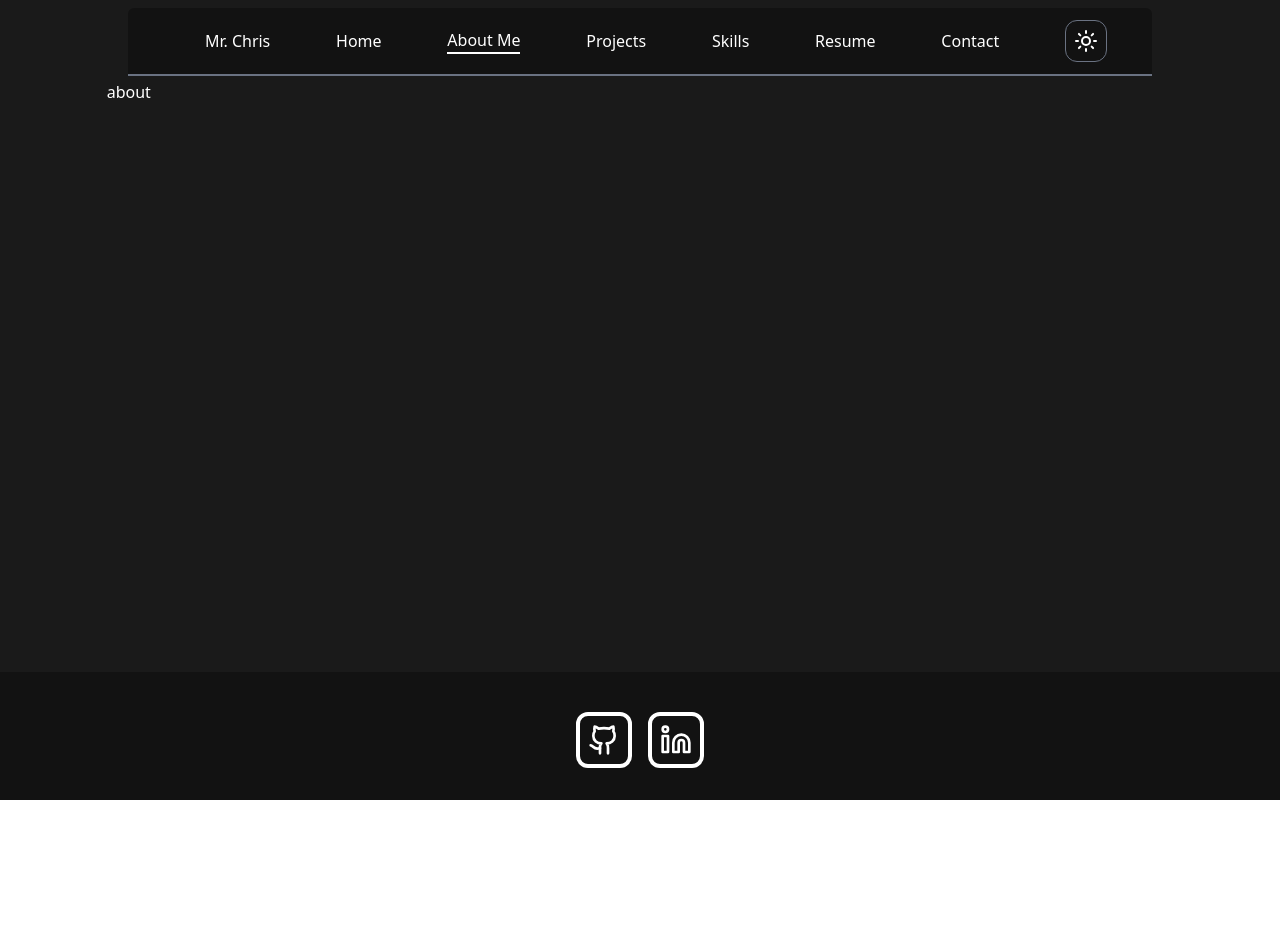
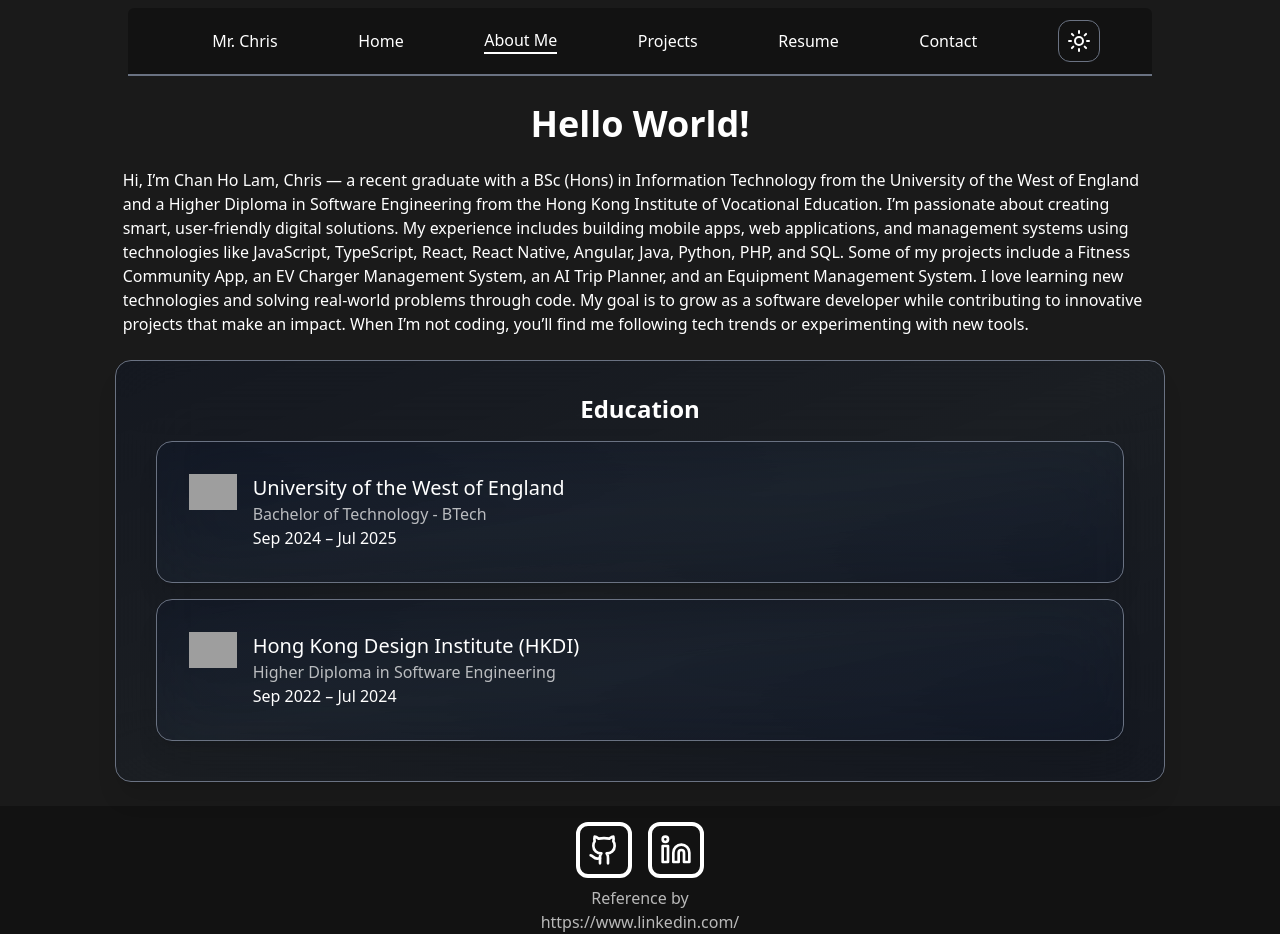
Before and after one commit to MrChris-git/portfolio, a Next.js app: page /about in a window 1280 px wide. Before the commit the page ends 800 px from the top, so only its background shows below. Built offline with nearby package versions, Linux system fonts and the light colour scheme; grey boxes are pictures that could not be loaded.

Commit message:
About page

```diff
--- a/src/app/about/page.tsx
+++ b/src/app/about/page.tsx
@@ -1,9 +1,69 @@
+import Card from "@/components/card";
+import H1 from "@/components/h1";
+import H2 from "@/components/h2";
+import H3 from "@/components/h3";
 import Label from "@/components/label";
+import { educations } from "@/data/educations";
+
+const formatMonthYear = (date: Date) =>
+  date.toLocaleString("en-US", { month: "short", year: "numeric" });
+
+const formatDateRange = (start: Date, end: Date) =>
+  `${formatMonthYear(start)} – ${formatMonthYear(end)}`;
 
 const About = () => {
+  const aboutMe = `Hi, I’m Chan Ho Lam, Chris — a recent graduate with a BSc (Hons) in Information Technology from the University of the West of England and a Higher Diploma in Software Engineering from the Hong Kong Institute of Vocational Education.
+
+I’m passionate about creating smart, user-friendly digital solutions. My experience includes building mobile apps, web applications, and management systems using technologies like JavaScript, TypeScript, React, React Native, Angular, Java, Python, PHP, and SQL.
+
+Some of my projects include a Fitness Community App, an EV Charger Management System, an AI Trip Planner, and an Equipment Management System.
+
+I love learning new technologies and solving real-world problems through code. My goal is to grow as a software developer while contributing to innovative projects that make an impact.
+
+When I’m not coding, you’ll find me following tech trends or experimenting with new tools.`;
+
   return (
-    <div>
-      <Label>about</Label>
+    <div className="flex flex-col justify-center">
+      <H1 className="text-center py-6 font-semibold">Hello World!</H1>
+      <Label className="px-4">{aboutMe}</Label>
+      <Card className="m-2 p-6 sm:p-8 flex-col my-6">
+        <div className="flex w-full justify-center">
+          <H2 className="mb-2 font-semibold">Education</H2>
+        </div>
+        {educations
+          .slice()
+          .reverse()
+          .map(
+            ({ iconUri, school, degree, fieldOfStudy, startDate, endDate }) => {
+              return (
+                <Card
+                  className="m-2 p-6 sm:p-8 items-start md:flex-row flex-col"
+                  key={`${school}-${startDate.toString()}`}
+                >
+                  {iconUri ? (
+                    <img
+                      className="mr-4 object-contain"
+                      src={iconUri}
+                      width={48}
+                      alt={`${school} logo`}
+                    />
+                  ) : null}
+                  <div>
+                    <H3 id="school">{school}</H3>
+                    <br />
+                    <Label id="degree" className="opacity-70">
+                      {degree}
+                    </Label>
+                    <br />
+                    <Label id="date">
+                      {formatDateRange(startDate, endDate)}
+                    </Label>
+                  </div>
+                </Card>
+              );
+            }
+          )}
+      </Card>
     </div>
   );
 };
--- a/src/app/page.tsx
+++ b/src/app/page.tsx
@@ -1,8 +1,10 @@
 import Button from "@/components/button";
+import Card from "@/components/card";
 import Container from "@/components/container";
 import H1 from "@/components/h1";
 import H3 from "@/components/h3";
 import Label from "@/components/label";
+import { linearGradient } from "@/constants/css.c";
 import { programLang } from "@/data/programLang";
 import { Mail, SquareArrowOutUpRight } from "lucide-react";
 import Link from "next/link";
@@ -21,6 +23,9 @@ const Home = () => {
     );
   };
 
+  const iconClass =
+    "pl-2 origin-center transform transition-transform duration-300 ";
+
   const btnData: linkBtnProps[] = [
     {
       href: "/projects",
@@ -28,7 +33,7 @@ const Home = () => {
         <>
           Projects
           <SquareArrowOutUpRight
-            className="pl-2 origin-center transform transition-transform duration-300 group-hover:rotate-45 group-hover:-translate-y-1"
+            className={`${iconClass} group-hover:rotate-45 group-hover:-translate-y-1 group-hover:translate-x-0.5`}
             size={24}
           />
         </>
@@ -40,7 +45,7 @@ const Home = () => {
         <>
           Contact
           <Mail
-            className="pl-2 origin-center transform transition-transform duration-300 group-hover:rotate-25 group-hover:-translate-y-0.5 group-hover:translate-x-1"
+            className={`${iconClass} group-hover:rotate-25 group-hover:-translate-y-0.5 group-hover:translate-x-1`}
             size={24}
           />
         </>
@@ -51,24 +56,25 @@ const Home = () => {
   return (
     <div id="context" className="flex md:flex-row flex-col p-2 justify-between">
       <div id="left-box" className="flex-2/3">
-        <div id="word-box" className="flex flex-col md:pt-12 justify-center">
-          <H3>Hi, I’m Chris,</H3>
-          <H1>A passionate software developer.</H1>
-          <Label className="pt-1">
+        <div
+          id="word-box"
+          className="flex flex-col md:pt-12 pt-2 justify-center"
+        >
+          <H3 className="font-semibold">Hi, I’m Chris,</H3>
+          <H1 className="font-semibold">A passionate software developer.</H1>
+          <Label className="pt-1 font-semibold">
             I&apos;m a Hong Kong who loves building application products.
           </Label>
         </div>
         <div id="skill-box" className="flex flex-wrap my-4">
           {programLang.map((label) => {
             return (
-              <div
+              <Card
                 key={label}
-                className="flex m-2 px-3 py-1 bg-[#FFFFFF] dark:bg-[#121212]
-                border border-gray-700 rounded-full items-center
-                transform transition-transform duration-300 ease-in-out hover:scale-105"
+                className={`flex m-2 px-3 py-1 transform transition-transform duration-300 ease-in-out hover:scale-105`}
               >
                 <Label className="">{label}</Label>
-              </div>
+              </Card>
             );
           })}
         </div>
@@ -78,7 +84,7 @@ const Home = () => {
           })}
         </div>
         <div>
-          <Label>
+          <Label className="font-semibold">
             {
               "Crafted using Next.js and Tailwind CSS, this website ensures a smooth, responsive experience on any screen size."
             }
--- /dev/null
+++ b/src/components/card.tsx
@@ -0,0 +1,22 @@
+import { linearGradient } from "@/constants/css.c";
+import React, { FC, ReactNode } from "react";
+
+export type cardProps = {
+  className?: string;
+  children?: ReactNode;
+};
+
+const Card: FC<cardProps> = ({ className, children }) => {
+  return (
+    <div
+      className={`flex border border-gray-500 rounded-2xl bg-gradient-to-br
+      ${linearGradient} backdrop-blur-2xl transition-all duration-300 shadow-xl ${
+        className || ""
+      }`}
+    >
+      {children}
+    </div>
+  );
+};
+
+export default Card;
--- a/src/components/footer.tsx
+++ b/src/components/footer.tsx
@@ -21,11 +21,8 @@ const Footer = () => {
   ];
 
   return (
-    <div
-      id="footer"
-      className={`flex justify-center min-h-32 ${colors.bgDark}`}
-    >
-      <div className="flex justify-center items-center pt-2 !min-w-[80%] ">
+    <div id="footer" className={`min-h-32 ${colors.bgDark}`}>
+      <div className="flex flex-col justify-center items-center pt-2 !min-w-[80%] ">
         <div className="flex">
           {extendLinks.map(({ label, uri, icon }) => {
             return (
@@ -41,6 +38,14 @@ const Footer = () => {
             );
           })}
         </div>
+        <div id="reference" className="flex flex-col">
+          <Label className="text-center opacity-70 !text-white">
+            Reference by
+          </Label>
+          <Label className="opacity-70 !text-white">
+            https://www.linkedin.com/
+          </Label>
+        </div>
       </div>
     </div>
   );
--- a/src/components/h1.tsx
+++ b/src/components/h1.tsx
@@ -1,13 +1,12 @@
 import React from "react";
-import Label from "./label";
+import Label, { labelProps } from "./label";
 
-export type H1Props = {
-  className?: string;
-  children?: string;
-};
-
-const H1: React.FC<H1Props> = ({ className, children }) => {
-  return <Label className={`text-4xl  ${className || ""}`}>{children}</Label>;
+const H1: React.FC<labelProps> = ({ id, className, children }) => {
+  return (
+    <Label id={id} className={`text-4xl  ${className || ""}`}>
+      {children}
+    </Label>
+  );
 };
 
 export default H1;
--- /dev/null
+++ b/src/components/h2.tsx
@@ -0,0 +1,12 @@
+import React, { FC } from "react";
+import Label, { labelProps } from "./label";
+
+const H2: FC<labelProps> = ({ id, className, children }) => {
+  return (
+    <Label id={id} className={`text-2xl  ${className || ""}`}>
+      {children}
+    </Label>
+  );
+};
+
+export default H2;
--- a/src/components/h3.tsx
+++ b/src/components/h3.tsx
@@ -1,13 +1,12 @@
 import React from "react";
-import Label from "./label";
+import Label, { labelProps } from "./label";
 
-export type H3Props = {
-  className?: string;
-  children?: string;
-};
-
-const H3: React.FC<H3Props> = ({ className, children }) => {
-  return <Label className={`text-xl  ${className || ""}`}>{children}</Label>;
+const H3: React.FC<labelProps> = ({ id, className, children }) => {
+  return (
+    <Label id={id} className={`text-xl  ${className || ""}`}>
+      {children}
+    </Label>
+  );
 };
 
 export default H3;
--- a/src/components/navBar.tsx
+++ b/src/components/navBar.tsx
@@ -21,6 +21,7 @@ const Navbar = () => {
         }`}
         href={href}
         key={label}
+        onClick={() => setIsOpen(false)}
       >
         {label}
       </Link>
@@ -44,7 +45,7 @@ const Navbar = () => {
         </button>
       </div>
       <nav
-        className={`md:hidden absolute pt-16 left-0 h-screen w-full bg-white dark:bg-[#121212] flex flex-col gap-4 shadow-lg overflow-hidden transition-all duration-300 ease-in-out ${
+        className={`md:hidden absolute z-10 pt-16 left-0 min-h-screen w-full bg-white dark:bg-[#121212] flex flex-col gap-4 shadow-lg overflow-hidden transition-all duration-300 ease-in-out ${
           isOpen ? "p-4 opacity-100" : "max-h-0 p-0 opacity-0"
         }`}
       >
--- /dev/null
+++ b/src/constants/css.c.ts
@@ -0,0 +1,2 @@
+export const linearGradient =
+  "from-white via-gray-50 to-white dark:from-gray-900/50 dark:via-gray-800/30 dark:to-gray-900/50 ";
--- /dev/null
+++ b/src/data/educations.ts
@@ -0,0 +1,24 @@
+import { educationProps } from "@/types/education";
+
+export const educations: educationProps[] = [
+  {
+    iconUri:
+      "https://media.licdn.com/dms/image/v2/C510BAQEj90PdyVekDw/company-logo_100_100/company-logo_100_100/0/1631333533529?e=1757548800&v=beta&t=jpElkkDR8mq-qjs2obhpOyEZV2BBuPnc0g1HY7lZ2NE",
+    school: "Hong Kong Design Institute (HKDI)",
+    degree: "Higher Diploma in Software Engineering",
+    fieldOfStudy: "Computer Software Engineering",
+    grade: "pass",
+    startDate: new Date("2022-09"),
+    endDate: new Date("2024-07"),
+  },
+  {
+    iconUri:
+      "https://media.licdn.com/dms/image/v2/C4E0BAQENyV1X2qPs_w/company-logo_100_100/company-logo_100_100/0/1631307848688?e=1757548800&v=beta&t=gWHo4gbmLN2nCxVBoPFShvgOgYz9bgSYTsDxU65v8vo",
+    school: "University of the West of England",
+    degree: "Bachelor of Technology - BTech",
+    fieldOfStudy: "BSC (HONS) Information Technology",
+    grade: "Second Class (Upper Division)",
+    startDate: new Date("2024-09"),
+    endDate: new Date("2025-07"),
+  },
+];
--- a/src/data/navBtnData.ts
+++ b/src/data/navBtnData.ts
@@ -4,7 +4,6 @@ export const links: navLink[] = [
   { href: "/", label: "Home" },
   { href: "/about", label: "About Me" },
   { href: "/projects", label: "Projects" },
-  { href: "/skills", label: "Skills" },
   { href: "/resume", label: "Resume" },
   { href: "/contact", label: "Contact" },
 ];
```
Also changed, not shown: src/types/education.d.ts (added, +11 -0 lines).
